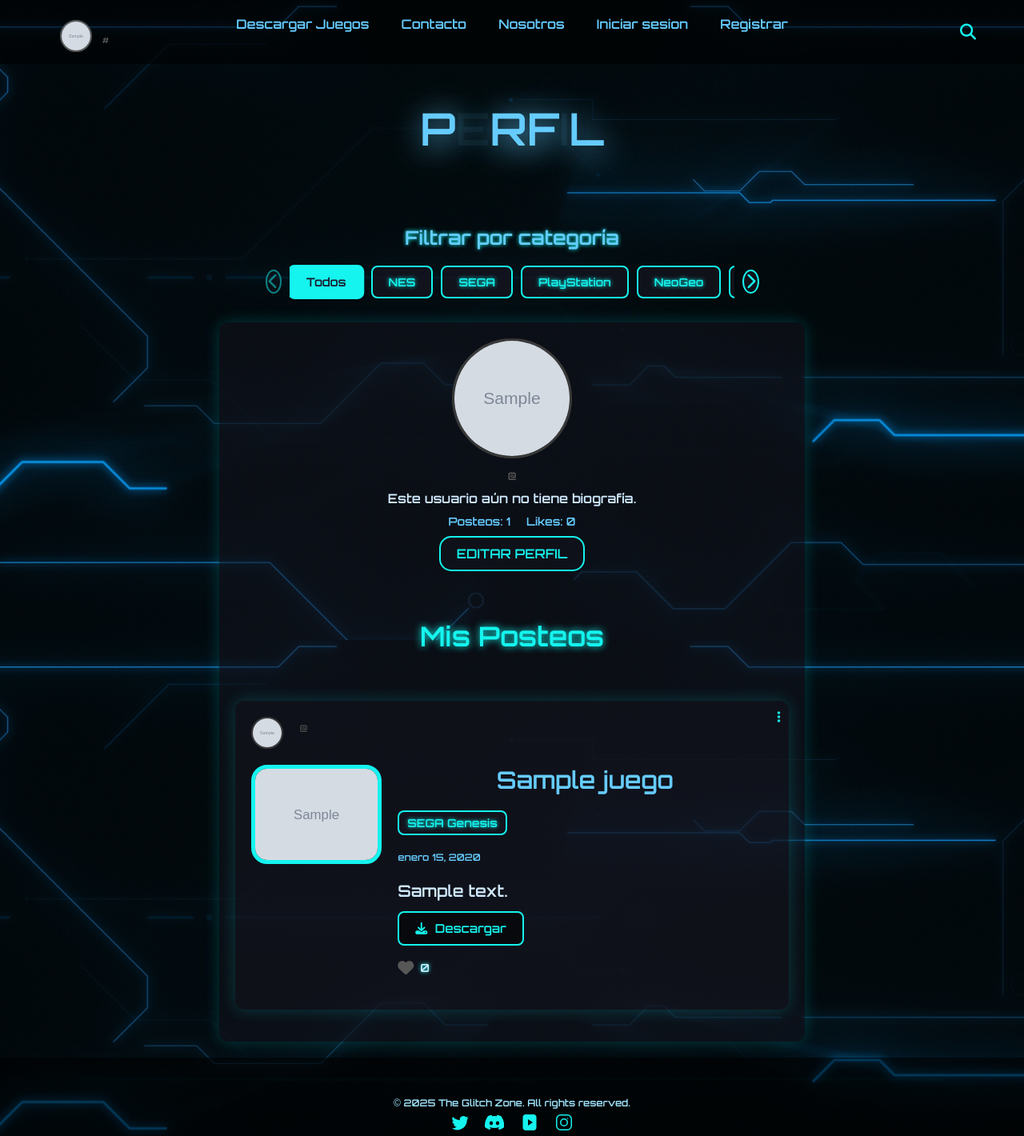
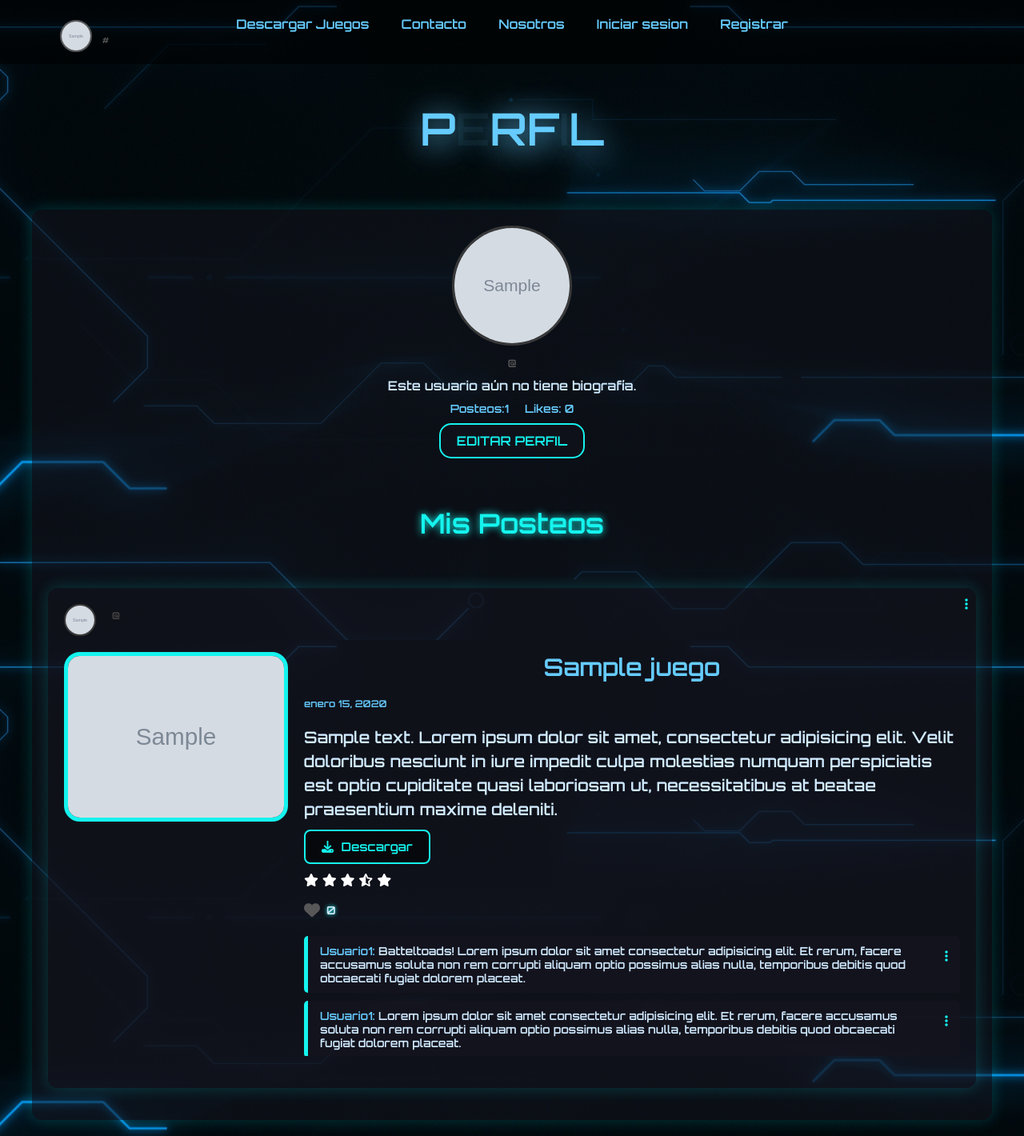
Before and after one commit to PedroEliasj/Trabajo_final_crear_rese-a_juegos, a Django app: template templates/login/perfil.html in a window 1280 px wide. Shown: the whole page at 80% size. Run offline with Django 4.2, Linux system fonts and the light colour scheme; tables that the repository leaves empty hold one stand-in row (values such as "Sample post"); the template is opened without the code that fills it: values that come from a table or form of the project are taken from there, most other values are stand-ins (such as "Sample title", 1, 10 or a date in 2020); grey boxes marked "Sample" are stand-in pictures; parts of the project's set-up code (start-up, migrations or seed data) failed here and were passed over; some libraries are stand-ins or nearby versions.

Commit message:
resubi archivos html/css de perfil modificados

```diff
--- a/static/css/perfil.css
+++ b/static/css/perfil.css
@@ -260,58 +260,7 @@ body {
 }
 
 /*------BARRA DE BUSQUEDA------*/
-.search-container {
-    position: absolute;
-    top: 27px;
-    right: 40px;
-    display: flex;
-    align-items: center;
-    margin-left: 10px;
-    margin-right: 20px;
-    flex-shrink: 0; /* Evita que la barra se comprima demasiado */
-}
 
-.search-btn {
-    background: none;
-    border: none;
-    border-radius: 8px;
-    color: #15f4ee;
-    font-size: 20px;
-    cursor: pointer;
-    transition: all .3s ease;
-    order: 2; /*---boton a la derecha---*/
-}
-
-.search-btn:hover {
-    transform: scale(1.1);
-    text-shadow: 0 0 5px #15f4ee;
-}
-
-/* Input oculto por defecto */
-.search-input {
-    width: 0;
-    opacity: 0;
-    padding: 0;
-    margin-right: 5px;/*---cambie margin left a right---*/
-    border: none;
-    background: transparent;
-    color: #15f4ee;
-    font-family: 'Orbitron', sans-serif;
-    font-size: 14px;
-    outline: none;
-    border-bottom: 2px solid #15f4ee;
-    transition: width 0.4s ease, opacity 0.4s ease, padding 0.7s ease;
-    order: 1;/*---input al lado izquierdo---*/
-    direction: rtl;/*---cambia la introduccion del texto---*/
-}
-
-/* Mostrar input al hacer hover sobre el contenedor */
-.search-container:hover .search-input {
-    width: 150px;
-    opacity: 1;
-    padding: 5px;
-    direction: ltr;/*---para que el texto se vea normal---*/
-}
 
 
 /* Input oculto por defecto */
@@ -712,6 +661,7 @@ h2 {
     display: flex;
     flex-direction: column;
     gap: 10px;
+    /*min-height: 200px;*/
 }
 
 .text-content h3 {
@@ -734,6 +684,7 @@ h2 {
     max-height: 200px;
     overflow-y: auto;
     scrollbar-color: #15f4ee rgba(0, 0, 0, 0);
+    /*overflow-wrap: break-word;*/
 }
 
 /*------BOTON DESCARGA------*/
@@ -866,50 +817,165 @@ h2 {
     text-shadow: 0 0 10px #15f4ee;
 }
 
-/*------FOOTER------*/
-.footer {
-    background: rgba(0, 0, 0, 0.6);
-    padding: 5px 20px;
-    text-align: center;
-    color: #a1e6ff;
-    font-size: 0.75rem;
+/*------COMENTARIOS------*/
+
+.comentario-container {
+    margin-top: 20px;
 }
 
-hr {
-    margin: 20px 80px;
-    border: 2px solid #15f4ee;
-    box-shadow: 0 0 10px #15f4ee, 0 0 20px #15f4ee;
+.com-form {
+    display: flex;
+    gap: 10px;
+    margin-bottom: 10px;
 }
 
-.footer-content {
-    max-width: 800px;
-    margin: 0 auto;
+.com-label{
+    color: #15f4ee;
+    position: relative;
+    top: 10px;
+    font-size: 20px;
 }
 
-.social-links {
-    margin-top: 5px;
+.com-form input {
+    padding: 8px;
+    border: 2px solid #15f4ee;
+    border-radius: 8px;
+    background: rgba(0, 0, 0, 0.5);
+    color: #d0eaff;
+    font-family: 'Orbitron', 'sans-serif';
+    width: 100%;
 }
 
-.social-links a {
-    margin: 0 8px;
-    text-decoration: none;
-    color: #15f4ee;
-    transition: 0.3s;
+.com-form input:focus {
+    outline: none;
+    box-shadow: 0 0 10px #15f4ee;
 }
 
-.social-links a:hover {
-    text-shadow: 0 0 5px #15f4ee;
+.com-btn {
+    padding: 10px 20px;
+    font-size: 15px;
+    font-weight: 600;
+    font-family: 'Orbitron','Sans-serif';
+    background: rgba(0, 0, 0, 0.5);
+    border: 2px solid #15f4ee;
+    border-radius: 8px;
+    color: #15f4ee;
+    cursor: pointer;
 }
 
-.social-links a svg {
-    vertical-align: middle;
-    transition: transform 0.3s;
+.com-btn:hover {
+    transition: 0.8s ease;
+    background: #15f4ee;
+    color: #1a1a2e;
 }
 
-.social-links a:hover svg {
-    transform: scale(1.3);
-    filter: drop-shadow(0 0 5px #15f4ee);
+.lista-com {
+    position: relative;
+    margin-top: 10px;
+    max-height: 150px;
+    overflow-y: auto;
+    scrollbar-color: #15f4ee rgba(0, 0, 0, 0);
 }
+
+.comentarios {
+    position: relative;
+    padding: 10px 40px 10px 15px;
+    margin-bottom: 10px;
+    background: rgba(20, 20, 30, 0.8);
+    border-radius: 5px;
+    margin-bottom: 10px;
+    color: #d0eaff;
+    font-size: 14px;
+    border-left: 5px solid #15f4ee;
+}
+
+.comentarios span {
+    color: #66ccff;
+    font-weight: bold;
+}
+
+/*------BOTONES EDIT/ELIMINAR------*/
+
+.comment-actions {
+    position: absolute;
+    top: 10px;
+    right: 10px;
+    display: flex;
+    align-items: center;
+}
+
+.post-actions {
+    position: absolute;
+    top: 5px;
+    right: 5px;
+}
+
+.menu-checkbox {
+    display: none;
+}
+
+.menu-label {
+    cursor: pointer;
+    font-size: 16px;
+    padding: 5px;
+    display: block;
+}
+
+.menu-label i {
+    color: #15f4ee;
+}
+
+.menu-checkbox:checked ~ .menu-label i {
+    text-shadow: 0 0 10px #15f4ee;
+}
+
+.dropdown-menu {
+    display: none;
+    position: absolute;
+    top: 15%;
+    right: 70%;
+    background-color: rgba(20, 20, 30, 0.962);
+    border: 2px solid #15f4ee;
+    border-radius: 8px;
+    box-shadow: 0 0 10px #15f4ee;
+    z-index: 1000;
+    min-width: 120px;
+    overflow: visible;
+}
+
+/* Para el último comentario, abrir el menú hacia arriba */
+.comentarios:last-child .dropdown-menu {
+    /*top: auto;*/
+    top: 10%; /* El menú se abre hacia arriba */
+    overflow: visible;
+    z-index: 2000;
+}
+
+.menu-checkbox:checked + .menu-label + .dropdown-menu {
+    display: block;
+}
+
+.edit-btn, .delete-btn {
+    color: #d0eaff;
+    background: none;
+    border: none;
+    cursor: pointer;
+    font-family: 'Orbitron', sans-serif;
+    font-size: 14px;
+    padding: 8px 12px;
+    display: block;
+    width: 100%;
+    text-align: left;
+}
+
+.edit-btn:hover, .delete-btn:hover {
+    background: rgba(0, 255, 255, 0.1);
+    color: #15f4ee;
+    text-shadow: 0 0 10px #15f4ee;
+}
+
+/*------FOOTER------*/
+
 
 
 /* Responsive */
--- a/templates/login/perfil.html
+++ b/templates/login/perfil.html
@@ -1,16 +1,14 @@
 {% load static %}
 <!DOCTYPE html>
 <html lang="es">
-
 <head>
     <meta charset="UTF-8">
     <meta name="viewport" content="width=device-width, initial-scale=1.0">
-    <link rel="stylesheet" href="{% static 'css/perfil.css' %}">
+    <link rel="stylesheet" href="perfil.css">
     <link rel="icon" type="image/png" href="{% static 'img/favicon-game.png' %}">
     <script src="https://kit.fontawesome.com/cd10d9582d.js" crossorigin="anonymous"></script>
     <title>TGZ | Perfil de Usuario</title>
 </head>
-
 <body>
 
 <label class="ir">
@@ -34,6 +32,7 @@
                 <div class="dropdown-menu">
                     <a href="{% url 'perfil' %}" class="dropdown-item">Ver Perfil</a>
                     <a href="{% url 'editar_usuario' user.id %}" class="dropdown-item">Editar</a>
+                    <a href="{% url 'usuarios_list' %}" class="dropdown-item">Lista de Usuarios</a>
                     <a href="{% url 'apps.blog:crear_resena' %}" class="dropdown-item">Crear Posteo</a>
                     <a href="{% url 'logout' %}" class="dropdown-item">Cerrar Sesión</a>
                 </div>
@@ -67,6 +66,7 @@
                         <ul class="perfil-submenu">
                             <a href="{% url 'perfil' %}" class="dropdown-item">Ver Perfil</a>
                             <a href="{% url 'editar_usuario' user.id %}" class="dropdown-item">Editar</a>
+                            <a href="{% url 'usuarios_list' %}" class="dropdown-item">Lista de Usuarios</a>
                             <a href="{% url 'apps.blog:crear_resena' %}" class="dropdown-item">Crear Posteo</a>
                             <a href="{% url 'logout' %}" class="dropdown-item">Cerrar Sesión</a>
                         </ul>
@@ -75,6 +75,7 @@
                     <li><a href="{% url 'logout' %}">cerrar session</a></li>
                     <li><a href="{% url 'crear_resena' %}">Publicar Reseña</a></li>
                     <li><a href="{% url 'subir_juego' %}">Subir Juego</a></li>
+                    <li><a href="{% url 'usuarios_list'%}">Lista de Usuarios</a></li>
                     <li><a href="{% url 'signup' %}">Registrar</a></li>
                     {% else %}
                     <li><a href="{% url 'descargar_juegos' %}">Descargar Juegos</a></li>
@@ -86,13 +87,7 @@
                 </ul>
             </div>
             <!--BARRA DE BUSQUEDA ENZO-->
-            <div class="search-container">
-                <label for="search-input" class="sr-only"></label><!--agregue un label-->
-                <button class="search-btn" aria-label="Buscar"><i
-                        class="fas fa-search"></i></button><!--agregue un aria label para mejorar la accebilidad y cambie el icono para que pegara con a estetica del blog-->
-                <input type="text" id="search-input" placeholder="Search..."
-                    class="search-input" /><!--agregue id para asociar label y facilitar javascript-->
-            </div>
+
             <!--BARRA DE BUSQUEDA ENZO-->
         </nav>
     </header>
@@ -106,31 +101,6 @@
 </div>
 
 <section class="perfil">
-
-        <section class="filtros-container">
-            <h3>Filtrar por categoría</h3>
-            <div class="carrusel-filtros">
-                <button class="carrusel-btn prev-btn" aria-label="Deslizar hacia la izquierda">
-                    <i class="fas fa-chevron-left"></i>
-                </button>
-                <div class="carrusel-track">
-                    <button class="filtro-btn" data-categoria="all">Todos</button>
-                    <button class="filtro-btn" data-categoria="NES">NES</button>
-                    <button class="filtro-btn" data-categoria="SEGA Genesis">SEGA</button>
-                    <button class="filtro-btn" data-categoria="PlayStation">PlayStation</button>
-                    <button class="filtro-btn" data-categoria="NeoGeo">NeoGeo</button>
-                    <button class="filtro-btn" data-categoria="ARCADE">ARCADE</button>
-                    <button class="filtro-btn" data-categoria="GameBoy">GameBoy</button>
-                    <button class="filtro-btn" data-categoria="PC">PC</button>
-                </div>
-                <button class="carrusel-btn next-btn" aria-label="Deslizar hacia la derecha">
-                    <i class="fas fa-chevron-right"></i>
-                </button>
-            </div>
-        </section>
-
-
-
     <div class="perfil-content">
         <div class="perfil-header">
             <img src="{{ perfil.imagen.url }}" alt="Foto de perfil" class="img-perfil">
@@ -140,7 +110,7 @@
                 {{ perfil.biografia|default:"Este usuario aún no tiene biografía." }}
             </p>
             <div class="perfil-stats">
-                    <span><strong>Posteos:</strong> {{ juegos.count }}</span>
+                <span><strong>Posteos:</strong>{{ juegos.count }}</span>
                 <span><strong>Likes:</strong> 0</span>
             </div>
             <a href="{% url 'editar_usuario' user.id %}" class="btn">EDITAR PERFIL</a>
@@ -152,12 +122,10 @@
             <div class="card">
                 <div class="post-actions">
                     <input type="checkbox" class="menu-checkbox" id="post-menu-{{ juego.id }}">
-                        <label class="menu-label" for="post-menu-{{ juego.id }}"><i
-                                class="fas fa-ellipsis-v"></i></label>
+                    <label class="menu-label" for="post-menu-{{ juego.id }}"><i class="fas fa-ellipsis-v"></i></label>
                     <div class="dropdown-menu">
-                            <a href="{% url 'apps.blog:editar_post' juego.id %}" class="edit-btn"><i
-                                    class="fas fa-edit"></i> Editar</a>
-                            <form action="{% url 'apps.blog:eliminar_post' juego.id %}" method="post">
+                        <a href="#" class="edit-btn"><i class="fas fa-edit"></i> Editar</a>
+                        <form action="#" method="post">
                             {% csrf_token %}
                             <button type="submit" class="delete-btn"><i class="fas fa-trash"></i> Eliminar</button>
                         </form>
@@ -174,13 +142,20 @@
                     <img src="{{ juego.imagen.url }}" alt="{{ juego.titulo }}" class="main-img">
                     <div class="text-content">
                         <h3>{{ juego.titulo }}</h3>
-                            <span class="categoria">SEGA Genesis</span>
                         <span class="fecha-post">{{ juego.fecha_agregado|date:"F d, Y" }}</span>
-                            <p>{{ juego.descripcion }}</p>
+                        <p>{{ juego.descripcion }}
+                            Lorem ipsum dolor sit amet, consectetur adipisicing elit. Velit doloribus nesciunt in iure impedit culpa molestias numquam perspiciatis est optio cupiditate quasi laboriosam ut, necessitatibus at beatae praesentium maxime deleniti.
+                        </p>
                         {% if juego.archivo %}
-                            <a href="{{ juego.archivo.url }}" class="btn-descarga"><i class="fas fa-download"></i>
-                                Descargar</a>
+                        <a href="{{ juego.archivo.url }}" class="btn-descarga"><i class="fas fa-download"></i> Descargar</a>
                         {% endif %}
+                        <div class="rating-container">
+                            <i class="fas fa-star filled"></i>
+                            <i class="fas fa-star filled"></i>
+                            <i class="fas fa-star filled"></i>
+                            <i class="fas fa-star-half-alt half-filled"></i>
+                            <i class="fas fa-star"></i>
+                        </div>
                         <div class="like-container">
                             <input type="checkbox" class="like-checkbox" id="like-{{ juego.id }}">
                             <label class="like-label" for="like-{{ juego.id }}">
@@ -188,6 +163,92 @@
                             </label>
                             <span class="like-count">0</span>
                         </div>
+
+                        <!--COMENTARIOS-->
+                        <div class="lista-com">
+    <!-- Comentario individual -->
+    <div class="comentarios">
+        <span>Usuario1:</span> Batteltoads! Lorem ipsum dolor sit amet consectetur adipisicing elit.
+        Et rerum, facere accusamus soluta non rem corrupti aliquam optio possimus alias nulla,
+        temporibus debitis quod obcaecati fugiat dolorem placeat.
+        <div class="comment-actions">
+            <input type="checkbox" class="menu-checkbox" id="menu-1">
+            <label class="menu-label" for="menu-1">
+                <i class="fas fa-ellipsis-v"></i>
+            </label>
+            <div class="dropdown-menu">
+                <div class="dropdown-item">
+                    <form action="#" method="get">
+                        <button type="submit" class="edit-btn" aria-label="Editar comentario">
+                            <i class="fas fa-edit"></i> Editar
+                        </button>
+                    </form>
+                    <form action="#" method="post">
+                        <button type="submit" class="delete-btn" aria-label="Eliminar comentario">
+                            <i class="fas fa-trash"></i> Eliminar
+                        </button>
+                    </form>
+                </div>
+            </div>
+        </div>
+    </div>
+
+    <!-- Comentario individual -->
+    <div class="comentarios">
+        <span>Usuario1:</span> Lorem ipsum dolor sit amet consectetur adipisicing elit.
+        Et rerum, facere accusamus soluta non rem corrupti aliquam optio possimus alias nulla,
+        temporibus debitis quod obcaecati fugiat dolorem placeat.
+        <div class="comment-actions">
+            <input type="checkbox" class="menu-checkbox" id="menu-2">
+            <label class="menu-label" for="menu-2">
+                <i class="fas fa-ellipsis-v"></i>
+            </label>
+            <div class="dropdown-menu">
+                <div class="dropdown-item">
+                    <form action="#" method="get">
+                        <button type="submit" class="edit-btn" aria-label="Editar comentario">
+                            <i class="fas fa-edit"></i> Editar
+                        </button>
+                    </form>
+                    <form action="#" method="post">
+                        <button type="submit" class="delete-btn" aria-label="Eliminar comentario">
+                            <i class="fas fa-trash"></i> Eliminar
+                        </button>
+                    </form>
+                </div>
+            </div>
+        </div>
+    </div>
+
+    <!-- Comentario individual -->
+    <div class="comentarios">
+        <span>Usuario1:</span> Lorem ipsum dolor sit amet consectetur adipisicing elit.
+        Et rerum, facere accusamus soluta non rem corrupti aliquam optio possimus alias nulla,
+        temporibus debitis quod obcaecati fugiat dolorem placeat. Dolorum, dolore.
+        <div class="comment-actions">
+            <input type="checkbox" class="menu-checkbox" id="menu-3">
+            <label class="menu-label" for="menu-3">
+                <i class="fas fa-ellipsis-v"></i>
+            </label>
+            <div class="dropdown-menu">
+                <div class="dropdown-item">
+                    <form action="#" method="get">
+                        <button type="submit" class="edit-btn" aria-label="Editar comentario">
+                            <i class="fas fa-edit"></i> Editar
+                        </button>
+                    </form>
+                    <form action="#" method="post">
+                        <button type="submit" class="delete-btn" aria-label="Eliminar comentario">
+                            <i class="fas fa-trash"></i> Eliminar
+                        </button>
+                    </form>
+                </div>
+            </div>
+        </div>
+    </div>
+</div>
+
+                        <!--COMMENTRIOS-->
                     </div>
                 </div>
             </div>
@@ -197,46 +258,5 @@
         </div>
     </div>
 </section>
-    <!--FOOTER-->
-    <footer class="footer">
-        <span class="flickering-h2">
-            <hr>
-        </span>
-        <div class="footer-content">
-            <p>&copy; 2025 The Glitch Zone. All rights reserved.</p>
-            <div class="social-links">
-                <a href="#" title="Twitter">
-                    <svg width="24" height="24" fill="#15f4ee" viewBox="0 0 24 24">
-                        <path
-                            d="M22.46 6c-.77.35-1.6.59-2.46.7a4.3 4.3 0 001.88-2.37 8.59 8.59 0 01-2.72 1.04 4.28 4.28 0 00-7.3 3.9A12.14 12.14 0 013 5.1a4.28 4.28 0 001.32 5.7 4.26 4.26 0 01-1.94-.54v.05a4.28 4.28 0 003.43 4.2 4.3 4.3 0 01-1.93.07 4.28 4.28 0 004 2.97A8.6 8.6 0 012 19.54a12.13 12.13 0 006.56 1.92c7.88 0 12.2-6.53 12.2-12.2 0-.19 0-.39-.01-.58A8.7 8.7 0 0022.46 6z" />
-                    </svg>
-                </a>
-                <a href="#" title="Discord">
-                    <svg width="24" height="24" fill="#15f4ee" viewBox="0 0 24 24">
-                        <path
-                            d="M20.317 4.369a19.791 19.791 0 00-4.885-1.515.07.07 0 00-.074.035c-.211.375-.444.864-.608 1.249a18.219 18.219 0 00-5.487 0 12.64 12.64 0 00-.617-1.249.07.07 0 00-.074-.035 19.736 19.736 0 00-4.885 1.515.064.064 0 00-.03.027C.533 9.045-.32 13.58.099 18.057a.082.082 0 00.031.056 19.978 19.978 0 006.093 3.088.07.07 0 00.076-.027c.469-.648.885-1.338 1.248-2.063a.07.07 0 00-.038-.097 13.16 13.16 0 01-1.872-.9.07.07 0 01-.007-.117c.126-.094.252-.19.373-.287a.07.07 0 01.072-.01c3.927 1.793 8.18 1.793 12.061 0a.07.07 0 01.073.009c.122.097.247.193.374.287a.07.07 0 01-.006.117 12.3 12.3 0 01-1.873.9.07.07 0 00-.038.097c.363.725.779 1.415 1.248 2.063a.07.07 0 00.076.027 19.933 19.933 0 006.093-3.088.082.082 0 00.031-.056c.5-5.177-.838-9.673-3.548-13.661a.061.061 0 00-.03-.027zM8.02 15.331c-1.183 0-2.153-1.085-2.153-2.419 0-1.333.955-2.418 2.153-2.418 1.21 0 2.166 1.096 2.153 2.418 0 1.334-.955 2.419-2.153 2.419zm7.974 0c-1.183 0-2.153-1.085-2.153-2.419 0-1.333.955-2.418 2.153-2.418 1.21 0 2.166 1.096 2.153 2.418 0 1.334-.943 2.419-2.153 2.419z" />
-                    </svg>
-                </a>
-                <a href="#" title="YouTube">
-                    <svg width="24" height="24" fill="#15f4ee" viewBox="0 0 24 24">
-                        <path
-                            d="M19.615 3.184A3.005 3.005 0 0017.59 2H6.41a3.005 3.005 0 00-2.025 1.184A3.01 3.01 0 003.5 5.2v13.6a3.01 3.01 0 00.885 2.016A3.005 3.005 0 006.41 22h11.18a3.005 3.005 0 002.025-1.184A3.01 3.01 0 0020.5 18.8V5.2a3.01 3.01 0 00-.885-2.016zM10 16V8l6 4-6 4z" />
-                    </svg>
-                </a>
-                <a href="#" title="Instagram">
-                    <svg width="24" height="24" fill="#15f4ee" viewBox="0 0 24 24">
-                        <path
-                            d="M7.75 2h8.5A5.75 5.75 0 0122 7.75v8.5A5.75 5.75 0 0116.25 22h-8.5A5.75 5.75 0 012 16.25v-8.5A5.75 5.75 0 017.75 2zm0 1.5A4.25 4.25 0 003.5 7.75v8.5A4.25 4.25 0 007.75 20.5h8.5a4.25 4.25 0 004.25-4.25v-8.5A4.25 4.25 0 0016.25 3.5h-8.5zm8.75 2.75a.75.75 0 110 1.5.75.75 0 010-1.5zM12 7a5 5 0 110 10 5 5 0 010-10zm0 1.5a3.5 3.5 0 100 7 3.5 3.5 0 000-7z" />
-                    </svg>
-                </a>
-            </div>
-        </div>
-    </footer>
-
-
-    <!--FOOTER-->
-
-    <script src="blog.js"></script>
 </body>
-
 </html>
```
Lines whose indentation alone changed are shown as unchanged.
